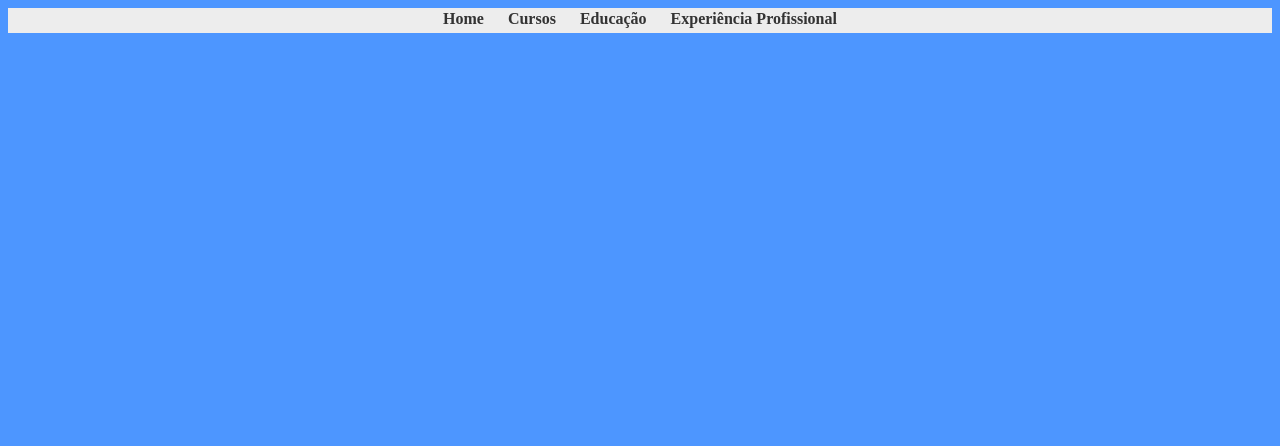
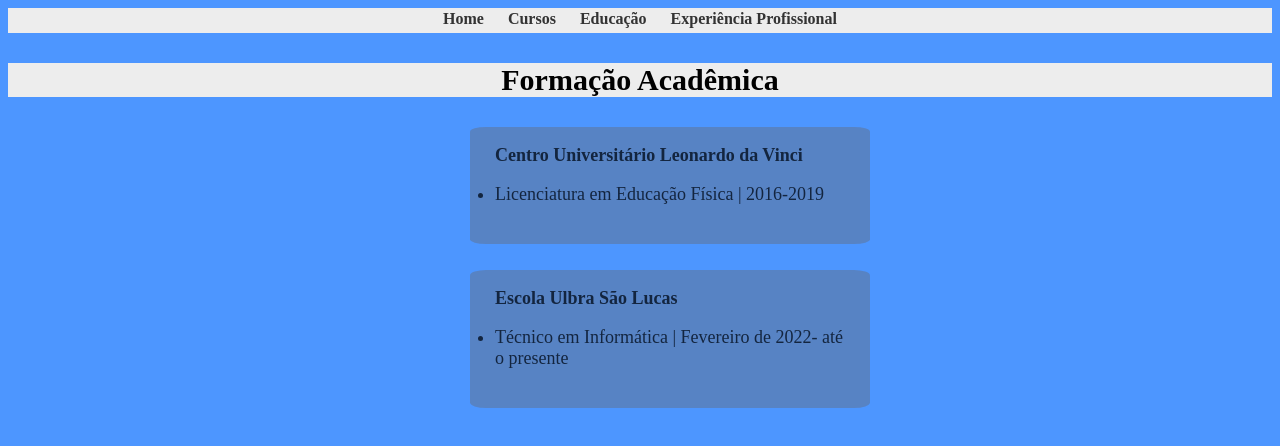
Before and after one commit to PriscilaButzke/Aula-2-HTML, a plain HTML site: page educacao.html in a window 1280 px wide. Drawn offline with Linux system fonts and the light colour scheme.

Commit message:
Versão 3

```diff
--- a/css/cursos.css
+++ b/css/cursos.css
@@ -45,7 +45,7 @@
     color: black;
 }
 
-main h3 {
+h3 p {
     text-align: center;
     font-size: 30px;
     padding: 0px;
@@ -53,7 +53,8 @@
     background-color: #EDEDED;
 }
 
-.info1{
+
+.info1 {
     width: 400px;
     font-size: 18px;
     opacity: 75%;
@@ -64,7 +65,7 @@
     padding: 0px 25px 0px 25px;
 }
 
-.info2{
+.info2 {
     width: 400px;
     font-size: 18px;
     opacity: 75%;
--- a/css/educacao.css
+++ b/css/educacao.css
@@ -52,3 +52,26 @@
     margin: 0px;
     background-color: #EDEDED;
 }
+.info1{
+    width: 400px;
+    font-size: 18px;
+    opacity: 75%;
+    background-color: #5B7DB1;
+    position: absolute;
+    left: 470px;
+    border-radius: 4%;
+    padding: 0px 25px 0px 25px;
+}
+
+.info2{
+    width: 400px;
+    font-size: 18px;
+    opacity: 75%;
+    background-color: #5B7DB1;
+    position: absolute;
+    left: 470px;
+    top: 270px;
+    border-radius: 4%;
+    padding: 0px 25px 0px 25px;
+
+}
--- a/educacao.html
+++ b/educacao.html
@@ -1,5 +1,6 @@
 <!DOCTYPE html>
 <html lang="pt-br">
+
 <head>
   <meta charset="UTF-8">
   <meta http-equiv="X-UA-Compatible" content="IE=edge">
@@ -7,6 +8,7 @@
   <link rel="stylesheet" href="./css/educacao.css">
   <title>Educaçãot</title>
 </head>
+
 <body>
 
   <nav id="menu">
@@ -19,5 +21,30 @@
     </ul>
   </nav>
 
+  <main>
+    <h3>
+      <p>Formação Acadêmica</p>
+    </h3>
+
+    <div class="info1">
+      <p><b>Centro Universitário Leonardo da Vinci</b></p>
+      <ul>
+        <li>Licenciatura em Educação Física | 2016-2019 </li>
+      </ul>
+
+      <br>
+
+    </div>
+
+    <div class="info2">
+      <p> <b>Escola Ulbra São Lucas</b></p>
+      <ul>
+        <li>Técnico em Informática | Fevereiro de 2022- até o presente</li>
+        <br>
+      </ul>
+    </div>
+  </main>
+
 </body>
+
 </html>
```
Also changed, not shown: cursos.html (+2 -12 lines), 1 other file. Lines whose indentation alone changed are shown as unchanged.
